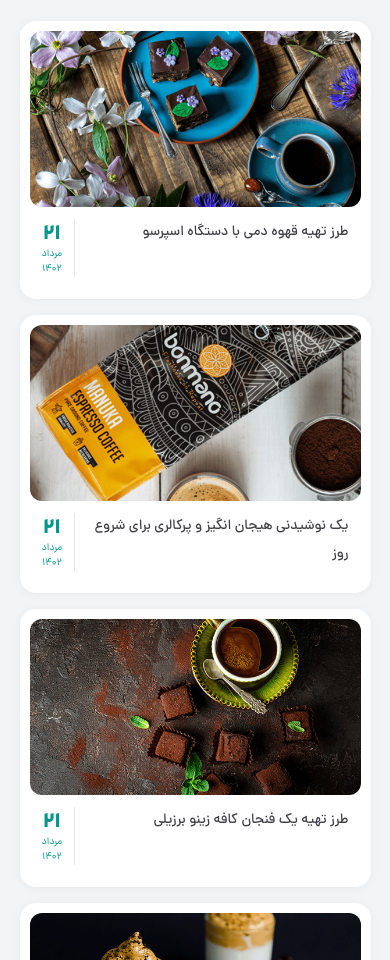
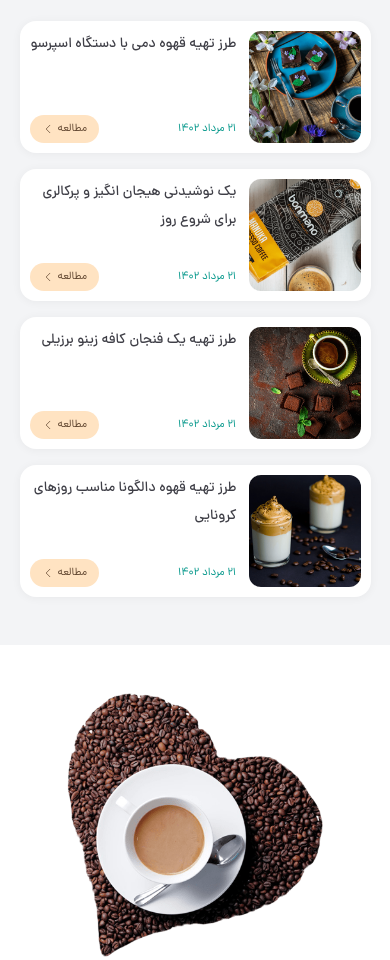
Before and after one commit to faezerahmatidev/golden-brew, a website: page index.html in a window 390 px wide. Shown: the part 3900-4860 px from the top of the page. Drawn offline with Linux system fonts and the light colour scheme.

Commit message:
fix(landing): horizontal blog cards on mobile with read-more button

```diff
--- a/index.html
+++ b/index.html
@@ -1849,24 +1849,38 @@
             <!-- Post 1 -->
             <a
               href="#"
-              class="block bg-white dark:bg-zinc-700 rounded-2xl p-2.5 md:p-3 shadow-normal"
+              class="flex sm:flex-col gap-3 sm:gap-0 bg-white dark:bg-zinc-700 rounded-2xl p-2.5 md:p-3 shadow-normal"
             >
               <img
                 src="./public/images/blogs/blog-1.png"
                 alt="طرز تهیه قهوه دمی با دستگاه اسپرسو"
-                class="w-full h-44 md:h-56 rounded-xl object-cover"
+                class="w-28 h-28 sm:w-full sm:h-44 md:h-56 shrink-0 rounded-xl object-cover"
               />
-              <div class="flex items-stretch gap-3 p-3 md:p-4">
+              <div class="flex-1 min-w-0 flex flex-col sm:flex-row sm:items-stretch sm:gap-3 sm:p-3 md:p-4">
                 <h3
                   class="flex-1 font-dana font-medium text-sm md:text-lg leading-7 text-zinc-700 dark:text-white"
                 >
                   طرز تهیه قهوه دمی با دستگاه اسپرسو
                 </h3>
-                <span
-                  class="block w-px bg-gray-200 dark:bg-white/10"
+                <div class="flex sm:hidden items-center justify-between mt-2">
+                  <span
+                    class="font-dana text-[11px] text-teal-600 dark:text-emerald-500"
+                    >۲۱ مرداد ۱۴۰۲</span
+                  >
+                  <span
+                    class="flex items-center gap-x-1 font-dana text-[11px] text-brown-900 bg-orange-200/70 rounded-full px-3 py-1.5"
+                  >
+                    مطالعه
+                    <svg class="w-3 h-3">
+                      <use href="#chevron-left"></use>
+                    </svg>
+                  </span>
+                </div>
+                <span
+                  class="hidden sm:block w-px bg-gray-200 dark:bg-white/10"
                 ></span>
                 <div
-                  class="flex flex-col items-center justify-center text-teal-600 dark:text-emerald-500"
+                  class="hidden sm:flex flex-col items-center justify-center text-teal-600 dark:text-emerald-500"
                 >
                   <span class="font-morabba font-bold text-xl md:text-2xl"
                     >۲۱</span
@@ -1879,24 +1893,38 @@
             <!-- Post 2 -->
             <a
               href="#"
-              class="block bg-white dark:bg-zinc-700 rounded-2xl p-2.5 md:p-3 shadow-normal"
+              class="flex sm:flex-col gap-3 sm:gap-0 bg-white dark:bg-zinc-700 rounded-2xl p-2.5 md:p-3 shadow-normal"
             >
               <img
                 src="./public/images/blogs/blog-2.png"
                 alt="یک نوشیدنی هیجان انگیز و پرکالری برای شروع روز"
-                class="w-full h-44 md:h-56 rounded-xl object-cover"
+                class="w-28 h-28 sm:w-full sm:h-44 md:h-56 shrink-0 rounded-xl object-cover"
               />
-              <div class="flex items-stretch gap-3 p-3 md:p-4">
+              <div class="flex-1 min-w-0 flex flex-col sm:flex-row sm:items-stretch sm:gap-3 sm:p-3 md:p-4">
                 <h3
                   class="flex-1 font-dana font-medium text-sm md:text-lg leading-7 text-zinc-700 dark:text-white"
                 >
                   یک نوشیدنی هیجان انگیز و پرکالری برای شروع روز
                 </h3>
-                <span
-                  class="block w-px bg-gray-200 dark:bg-white/10"
+                <div class="flex sm:hidden items-center justify-between mt-2">
+                  <span
+                    class="font-dana text-[11px] text-teal-600 dark:text-emerald-500"
+                    >۲۱ مرداد ۱۴۰۲</span
+                  >
+                  <span
+                    class="flex items-center gap-x-1 font-dana text-[11px] text-brown-900 bg-orange-200/70 rounded-full px-3 py-1.5"
+                  >
+                    مطالعه
+                    <svg class="w-3 h-3">
+                      <use href="#chevron-left"></use>
+                    </svg>
+                  </span>
+                </div>
+                <span
+                  class="hidden sm:block w-px bg-gray-200 dark:bg-white/10"
                 ></span>
                 <div
-                  class="flex flex-col items-center justify-center text-teal-600 dark:text-emerald-500"
+                  class="hidden sm:flex flex-col items-center justify-center text-teal-600 dark:text-emerald-500"
                 >
                   <span class="font-morabba font-bold text-xl md:text-2xl"
                     >۲۱</span
@@ -1909,24 +1937,38 @@
             <!-- Post 3 -->
             <a
               href="#"
-              class="block bg-white dark:bg-zinc-700 rounded-2xl p-2.5 md:p-3 shadow-normal"
+              class="flex sm:flex-col gap-3 sm:gap-0 bg-white dark:bg-zinc-700 rounded-2xl p-2.5 md:p-3 shadow-normal"
             >
               <img
                 src="./public/images/blogs/blog-3.png"
                 alt="طرز تهیه یک فنجان کافه زینو برزیلی"
-                class="w-full h-44 md:h-56 rounded-xl object-cover"
+                class="w-28 h-28 sm:w-full sm:h-44 md:h-56 shrink-0 rounded-xl object-cover"
               />
-              <div class="flex items-stretch gap-3 p-3 md:p-4">
+              <div class="flex-1 min-w-0 flex flex-col sm:flex-row sm:items-stretch sm:gap-3 sm:p-3 md:p-4">
                 <h3
                   class="flex-1 font-dana font-medium text-sm md:text-lg leading-7 text-zinc-700 dark:text-white"
                 >
                   طرز تهیه یک فنجان کافه زینو برزیلی
                 </h3>
-                <span
-                  class="block w-px bg-gray-200 dark:bg-white/10"
+                <div class="flex sm:hidden items-center justify-between mt-2">
+                  <span
+                    class="font-dana text-[11px] text-teal-600 dark:text-emerald-500"
+                    >۲۱ مرداد ۱۴۰۲</span
+                  >
+                  <span
+                    class="flex items-center gap-x-1 font-dana text-[11px] text-brown-900 bg-orange-200/70 rounded-full px-3 py-1.5"
+                  >
+                    مطالعه
+                    <svg class="w-3 h-3">
+                      <use href="#chevron-left"></use>
+                    </svg>
+                  </span>
+                </div>
+                <span
+                  class="hidden sm:block w-px bg-gray-200 dark:bg-white/10"
                 ></span>
                 <div
-                  class="flex flex-col items-center justify-center text-teal-600 dark:text-emerald-500"
+                  class="hidden sm:flex flex-col items-center justify-center text-teal-600 dark:text-emerald-500"
                 >
                   <span class="font-morabba font-bold text-xl md:text-2xl"
                     >۲۱</span
@@ -1939,24 +1981,38 @@
             <!-- Post 4 -->
             <a
               href="#"
-              class="block bg-white dark:bg-zinc-700 rounded-2xl p-2.5 md:p-3 shadow-normal"
+              class="flex sm:flex-col gap-3 sm:gap-0 bg-white dark:bg-zinc-700 rounded-2xl p-2.5 md:p-3 shadow-normal"
             >
               <img
                 src="./public/images/blogs/blog-4.png"
                 alt="طرز تهیه قهوه دالگونا مناسب روزهای کرونایی"
-                class="w-full h-44 md:h-56 rounded-xl object-cover"
+                class="w-28 h-28 sm:w-full sm:h-44 md:h-56 shrink-0 rounded-xl object-cover"
               />
-              <div class="flex items-stretch gap-3 p-3 md:p-4">
+              <div class="flex-1 min-w-0 flex flex-col sm:flex-row sm:items-stretch sm:gap-3 sm:p-3 md:p-4">
                 <h3
                   class="flex-1 font-dana font-medium text-sm md:text-lg leading-7 text-zinc-700 dark:text-white"
                 >
                   طرز تهیه قهوه دالگونا مناسب روزهای کرونایی
                 </h3>
-                <span
-                  class="block w-px bg-gray-200 dark:bg-white/10"
+                <div class="flex sm:hidden items-center justify-between mt-2">
+                  <span
+                    class="font-dana text-[11px] text-teal-600 dark:text-emerald-500"
+                    >۲۱ مرداد ۱۴۰۲</span
+                  >
+                  <span
+                    class="flex items-center gap-x-1 font-dana text-[11px] text-brown-900 bg-orange-200/70 rounded-full px-3 py-1.5"
+                  >
+                    مطالعه
+                    <svg class="w-3 h-3">
+                      <use href="#chevron-left"></use>
+                    </svg>
+                  </span>
+                </div>
+                <span
+                  class="hidden sm:block w-px bg-gray-200 dark:bg-white/10"
                 ></span>
                 <div
-                  class="flex flex-col items-center justify-center text-teal-600 dark:text-emerald-500"
+                  class="hidden sm:flex flex-col items-center justify-center text-teal-600 dark:text-emerald-500"
                 >
                   <span class="font-morabba font-bold text-xl md:text-2xl"
                     >۲۱</span
```
Also changed, not shown: public/styles/style.css.
